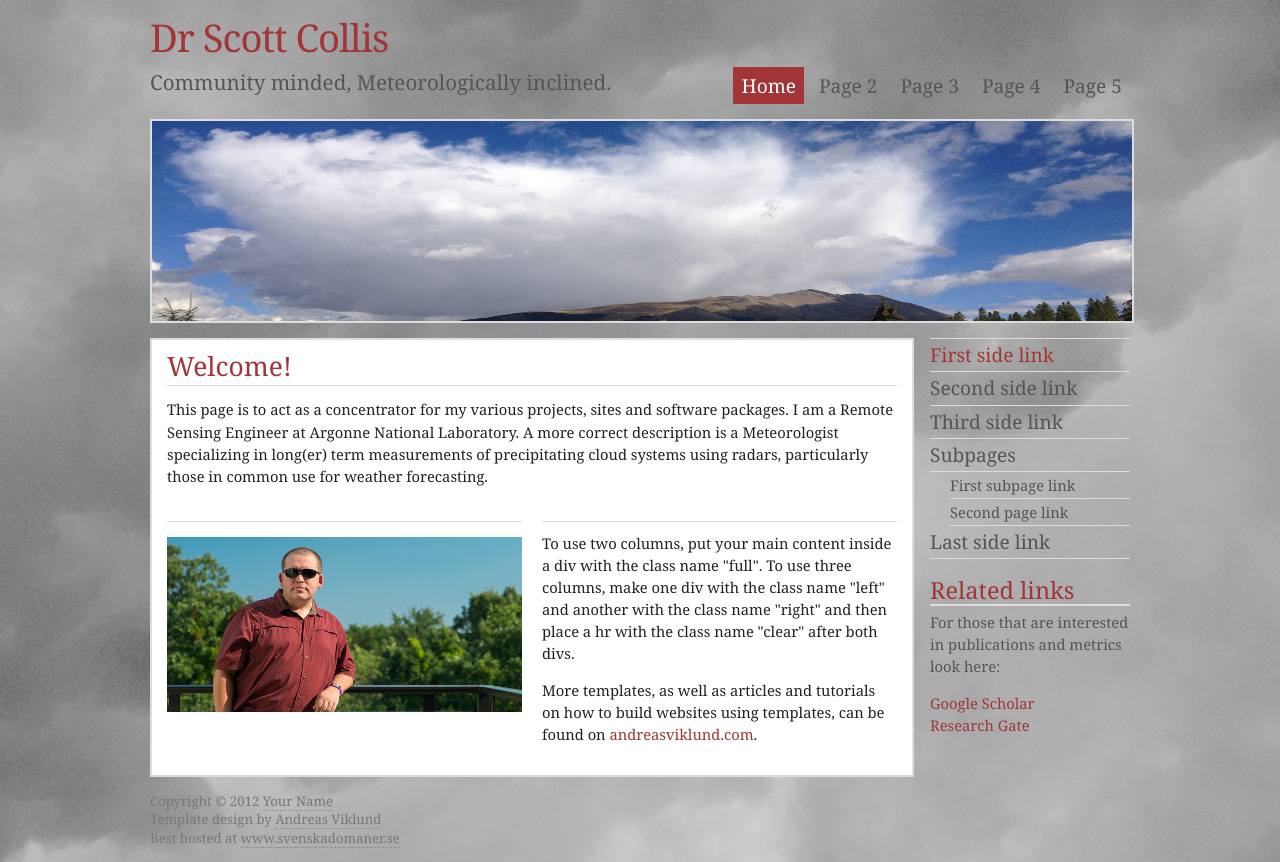
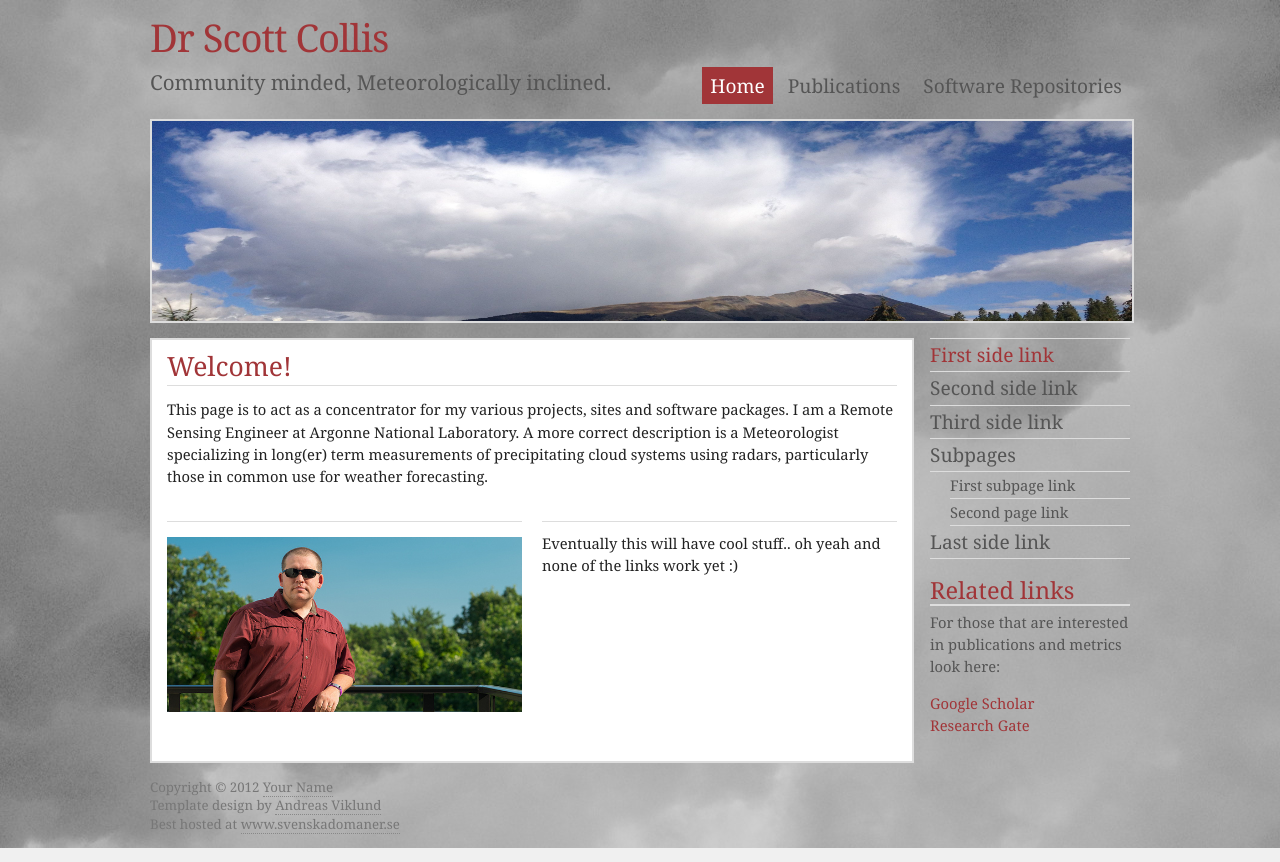
Before and after one commit to scollis/scollis.github.io, a plain HTML site: page index.html in a window 1280 px wide. Drawn offline with Linux system fonts and the light colour scheme.

Commit message:
minor edit

```diff
--- a/index.html
+++ b/index.html
@@ -18,11 +18,9 @@
 		<p>
 		<strong class="hide">Main menu:</strong>
 		<a class="active" href="index.html">Home</a><span class="hide"> | </span>
-		<a href="index.html">Page 2</a><span class="hide"> | </span>
-		<a href="index.html">Page 3</a><span class="hide"> | </span>
-		<a href="index.html">Page 4</a><span class="hide"> | </span>
-		<a href="index.html">Page 5</a>
-		</p>
+		<a href="index.html">Publications</a><span class="hide"> | </span>
+		<a href="index.html">Software Repositories</a><span class="hide"> | </span>
+			</p>
 	</div>
 
 	<div id="headerimage">
@@ -67,9 +65,7 @@
 
 		<div class="right">
 			<h3></h3>
-			<p>To use two columns, put your main content inside a div with the class name "full". To use three columns, make one div with the class name "left" and another with the class name "right" and then place a hr with the class name "clear" after both divs.</p>
-			<p>More templates, as well as articles and tutorials on how to build websites using templates, can be found on <a href="http://andreasviklund.com/">andreasviklund.com</a>.</p>
-		</div>
+			<p>Eventually this will have cool stuff.. oh yeah and none of the links work yet :)</div>
 
 		<hr class="clear" />
 	</div>
```
